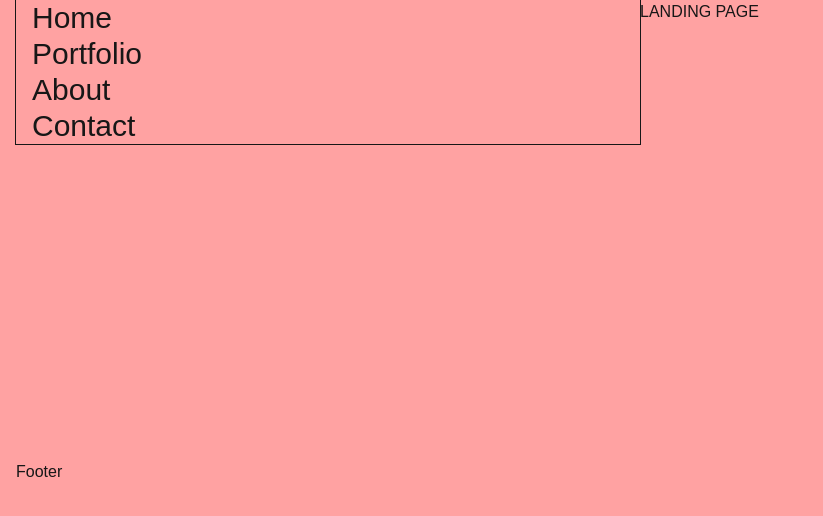
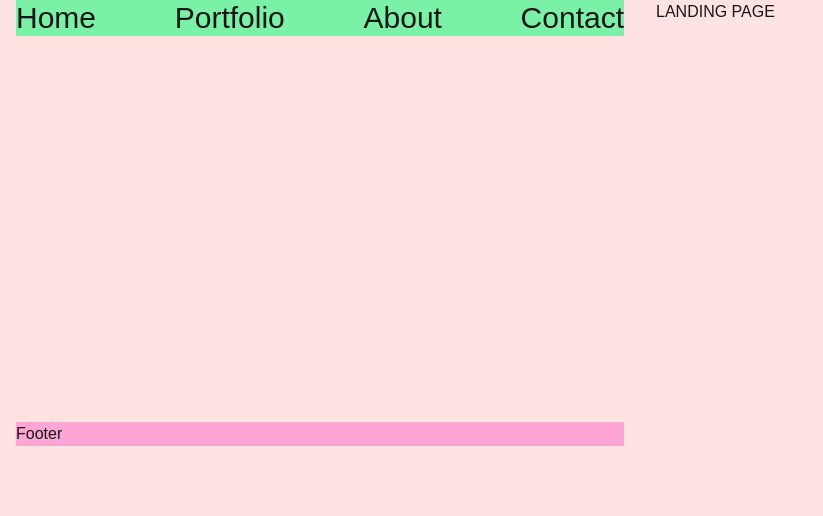
Before and after one commit to kingmadeit/solaris_mundus, a Next.js app: page / in a window 1280 px wide. Shown: the top 516 px of the page, without its empty margins (0-823 px from the left). Built offline with nearby package versions, Linux system fonts and the light colour scheme.

Commit message:
style nav

```diff
--- a/src/app/layout.tsx
+++ b/src/app/layout.tsx
@@ -29,7 +29,7 @@ export default function RootLayout({
         <link rel="manifest" href="/site.webmanifest"></link>
       </Head>
       <body className={`${interSans.variable} antialiased w-full h-full`}>
-        <main className="w-full max-w-[1480px] flex flex-col md:grid md:grid-cols-2 md:h-screen px-4 bg-red-300">
+        <main className="w-full max-w-[1480px] flex flex-col md:grid md:grid-cols-2 md:h-screen md:gap-8 px-4 bg-red-100">
           {/* Header */}
           <section className="top order-1 md:order-none md:row-start-1 md:row-end-2 md:col-start-1">
             <Header />
--- a/src/components/Footer.tsx
+++ b/src/components/Footer.tsx
@@ -2,7 +2,7 @@ import React from 'react'
 
 const Footer = () => {
   return (
-    <div>Footer</div>
+    <div className='bg-pink-300'>Footer</div>
   )
 }
 
--- a/src/components/Header.tsx
+++ b/src/components/Header.tsx
@@ -4,7 +4,7 @@ import { NavBar } from '@/components/index'
 
 function Header() {
   return (
-    <header>
+    <header className='bg-blue-300 w-full flex items-start justify-between'>
       <NavBar />
     </header>
   )
--- a/src/components/Nav.tsx
+++ b/src/components/Nav.tsx
@@ -10,8 +10,8 @@ const NavBar = () => {
 
   // Render the navigation links
   return (
-    <nav aria-label="Main Navigation" className='w-full px-4 outline-1'>
-      <ul>
+    <nav aria-label="Main Navigation" className='w-full bg-green-300'>
+      <ul className='flex items-start justify-between'>
         {navLinks.map((link: NavLink) => (
           <li key={link.id}>
             <Link href={link.href} className='nav-link text-3xl'>
```
